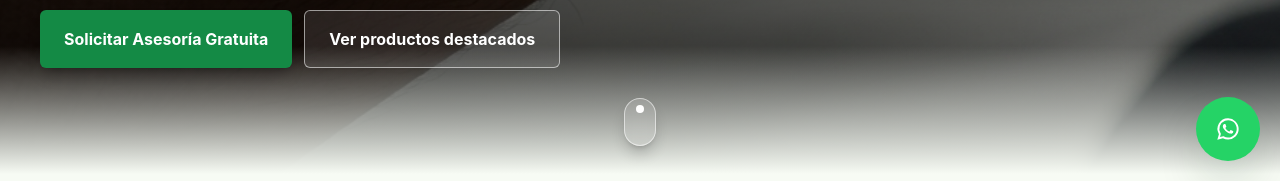
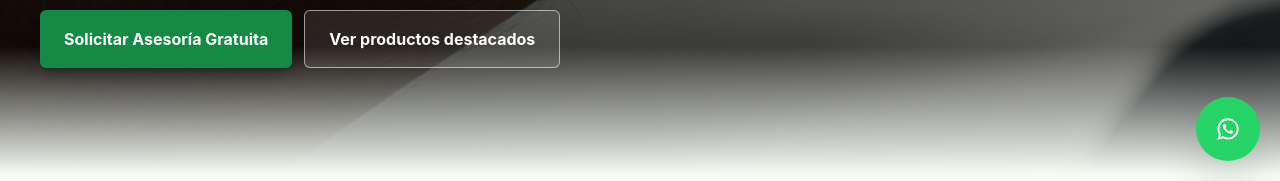
Before and after one commit to matiasvengas12-spec/nipponflex-web, a React (Vite) app: page / in a window 1280 px wide. Shown: the part 619-800 px from the top of the page. Built offline with nearby package versions, Linux system fonts and the light colour scheme.

Commit message:
Remove hero scroll cue

```diff
--- a/src/components/landing/HeroSection.jsx
+++ b/src/components/landing/HeroSection.jsx
@@ -48,15 +48,6 @@ function HeroSection() {
       </div>
 
       <div className="pointer-events-none absolute inset-x-0 bottom-0 h-32 bg-gradient-to-b from-transparent to-[#f7fbf4]" />
-      <div className="absolute inset-x-0 bottom-7 z-10 flex justify-center px-4">
-        <a
-          href="#biohacking"
-          aria-label="Bajar a biohacking"
-          className="group pointer-events-auto flex h-12 w-8 items-start justify-center rounded-full border border-white/55 bg-white/15 p-1.5 shadow-lg shadow-black/20 backdrop-blur transition hover:-translate-y-0.5 hover:border-white focus:outline-none focus:ring-4 focus:ring-white/25"
-        >
-          <span className="h-2 w-2 rounded-full bg-white transition group-hover:translate-y-4" />
-        </a>
-      </div>
     </section>
   )
 }
```
